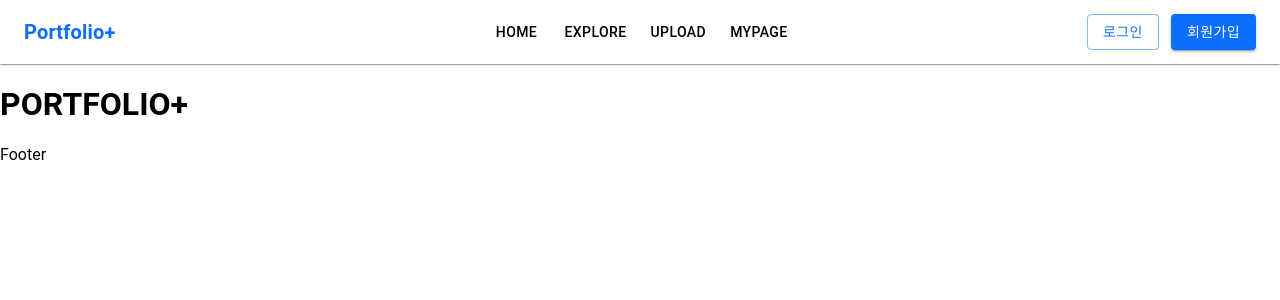
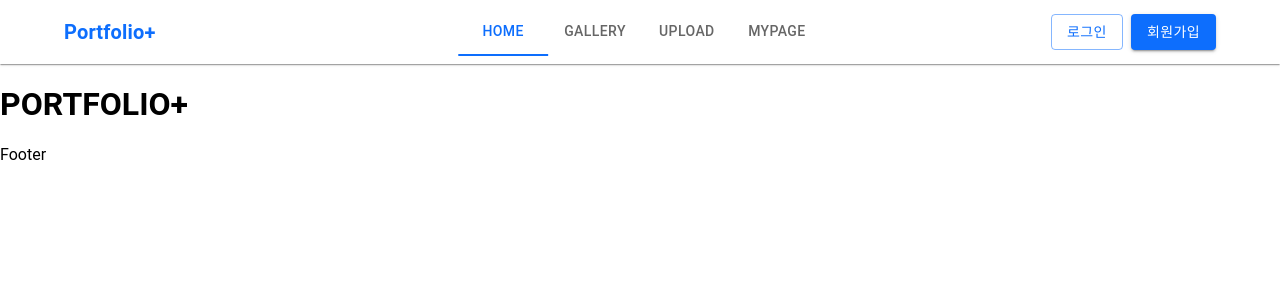
Before and after one commit to raspbsb/EST_FE_13_3rd_Project, a React (Vite) app in the folder app/: page / in a window 1280 px wide. Shown: the top 300 px of the page. Built offline with nearby package versions, Linux system fonts and the light colour scheme.

Commit message:
feat: 헤더 수정

```diff
--- a/app/src/components/Header/Header.jsx
+++ b/app/src/components/Header/Header.jsx
@@ -1,19 +1,17 @@
-import { AppBar, Toolbar, Typography, Button, Box } from "@mui/material";
-import { Link } from "react-router-dom";
+import { AppBar, Toolbar, Typography, Button, Box, Tabs, Tab } from "@mui/material";
+import { Link, useLocation } from "react-router-dom";
 
 export default function Header() {
+  const location = useLocation();
+
+  const currentTab = ["/", "/gallery", "/portfolios/new", "/mypage"].includes(location.pathname)
+    ? location.pathname
+    : false;
+
   return (
     <AppBar position="sticky" color="inherit" elevation={1}>
-      <Toolbar
-        sx={{
-          maxWidth: 1920,
-          width: "100%",
-          mx: "auto",
-          px: { xs: 2, md: 3 },
-          position: "relative",
-        }}
-      >
-        {/* 1. 좌측: 로고 (primary.main 색상 적용) */}
+      <Toolbar sx={{ maxWidth: 1200, width: "100%", mx: "auto", position: "relative" }}>
+        {/* 1. 좌측: 로고 */}
         <Typography
           variant="h6"
           component={Link}
@@ -23,32 +21,18 @@ export default function Header() {
           Portfolio+
         </Typography>
 
-        {/* 2. 중앙: 네비게이션 4개 */}
-        <Box
-          sx={{
-            display: "flex",
-            gap: 1,
-            position: "absolute",
-            left: "50%",
-            transform: "translateX(-50%)",
-          }}
-        >
-          <Button component={Link} to="/" color="inherit">
-            Home
-          </Button>
-          <Button component={Link} to="/explore" color="inherit">
-            Explore
-          </Button>
-          <Button component={Link} to="/upload" color="inherit">
-            Upload
-          </Button>
-          <Button component={Link} to="/mypage" color="inherit">
-            MyPage
-          </Button>
+        {/* 2. 중앙: 기본 MUI Tabs (Ripple 효과만 깔끔하게 제거) */}
+        <Box sx={{ position: "absolute", left: "50%", transform: "translateX(-50%)" }}>
+          <Tabs value={currentTab} textColor="primary" indicatorColor="primary">
+            <Tab disableRipple label="Home" component={Link} to="/" value="/" />
+            <Tab disableRipple label="Gallery" component={Link} to="/gallery" value="/gallery" />
+            <Tab disableRipple label="Upload" component={Link} to="/portfolios/new" value="/portfolios/new" />
+            <Tab disableRipple label="MyPage" component={Link} to="/mypage" value="/mypage" />
+          </Tabs>
         </Box>
 
-        {/* 3. 우측: 로그인 / 회원가입 (theme.js 의 primary, secondary 활용) */}
-        <Box sx={{ display: "flex", alignItems: "center", gap: 1.5, ml: "auto" }}>
+        {/* 3. 우측: 로그인 / 회원가입 */}
+        <Box sx={{ ml: "auto", display: "flex", gap: 1 }}>
           <Button component={Link} to="/login" variant="outlined" color="primary">
             로그인
           </Button>
```
